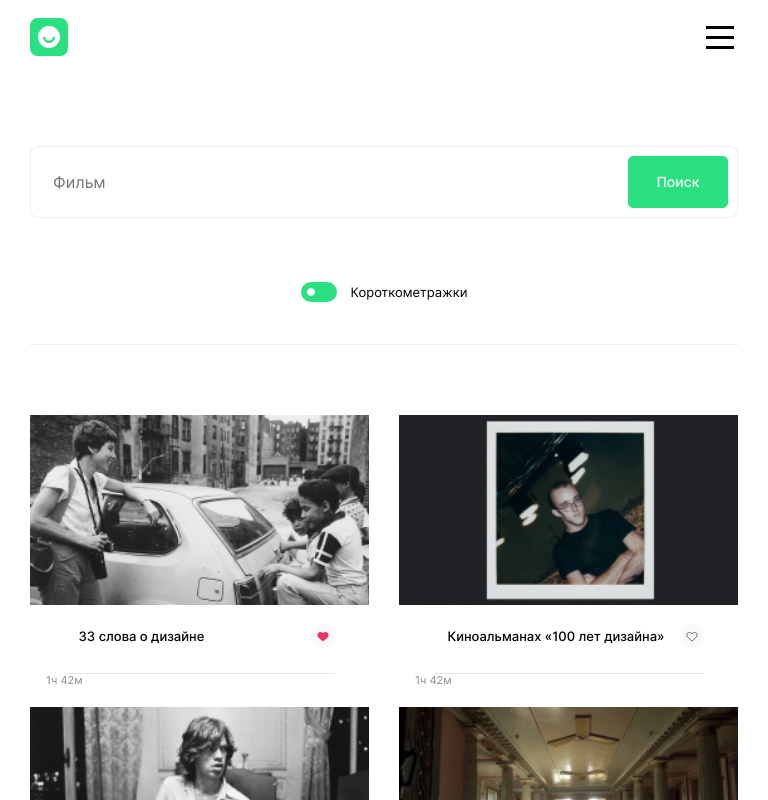
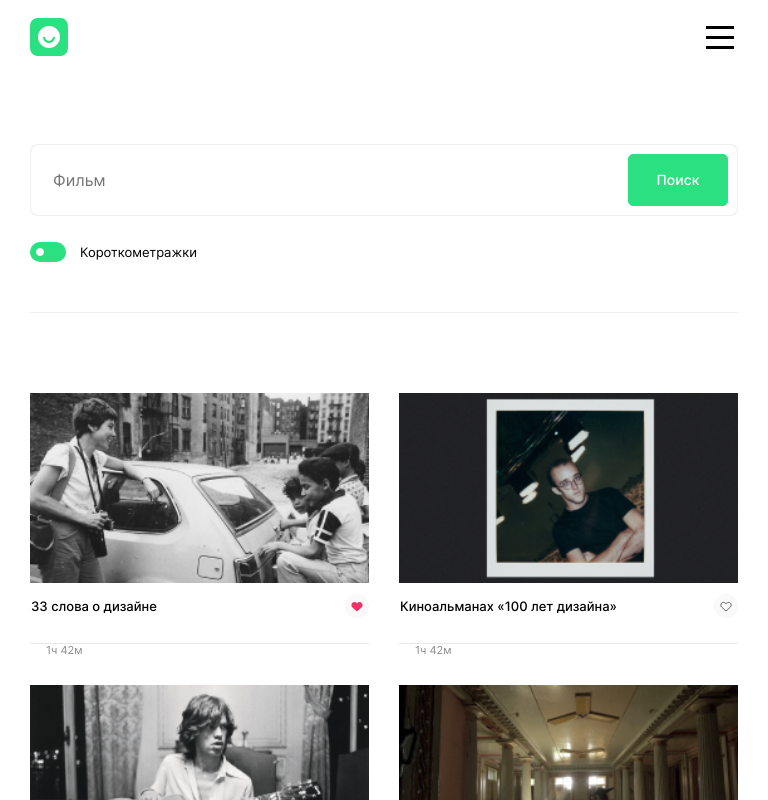
Before and after one commit to agroball/movies-explorer-frontend, a React (Create React App) app: page /movies in a window 768 px wide. Shown: the top 800 px of the page. Built offline with nearby package versions, Linux system fonts and the light colour scheme.

Commit message:
main movies savedmovies

```diff
--- a/src/components/MoviesCard/MoviesCard.css
+++ b/src/components/MoviesCard/MoviesCard.css
@@ -31,7 +31,7 @@
 
 @media screen and (max-width: 1279px) and (min-width: 300px) {
   .movies-card__title {
-    margin-left: 14px;
+    margin-left: 1px;
 	}
 }
 
@@ -64,7 +64,8 @@
 
 @media screen and (max-width: 1279px) and (min-width: 768px) {
   .movies-card__wrapper {
-    margin: 16px auto 0 auto;
+    margin: 8px 0 0 0;
+    width: 339px;
 	}
 }
 
--- a/src/components/MoviesCardList/MoviesCardList.css
+++ b/src/components/MoviesCardList/MoviesCardList.css
@@ -9,6 +9,7 @@
 @media screen and (max-width: 1279px) and (min-width: 768px) {
   .card-list {
     width: 100%;
+    margin-top: 10px;
 	}
 }
 
--- a/src/components/SearchForm/SearchForm.css
+++ b/src/components/SearchForm/SearchForm.css
@@ -7,7 +7,9 @@
 
 @media screen and (max-width: 1279px) and (min-width: 768px) {
 	.search-form {
-	 max-width: calc(100% - 60px)
+	 max-width: calc(100% - 60px);
+    margin: 86px auto 0 auto;
+    padding-bottom: 50px;
 	}
 }
 
@@ -28,7 +30,8 @@
 @media screen and (max-width: 1279px) and (min-width: 300px) {
 	.search-form__form {
 	 flex-direction: column;
-	 align-items: center;
+	 align-items: flex-start;
+    row-gap: 20px;
 	}
 }
 
@@ -50,7 +53,7 @@
 @media screen and (max-width: 1279px) and (min-width: 768px) {
 	.search-form__input {
 	 width: 100%;
-	 margin-bottom: 38px;
+	 margin-bottom: 6px;
 	}
 }
 
@@ -92,6 +95,12 @@
 	align-items: center;
 }
 
+@media screen and (max-width: 1279px) and (min-width: 768px) {
+  .search-form__wrapper {
+    justify-content: flex-start;
+  }
+}
+
 .search-form__title {
 	color:#000000;
 	font-weight: normal;
```
Also changed, not shown: src/images/button__close.svg.
